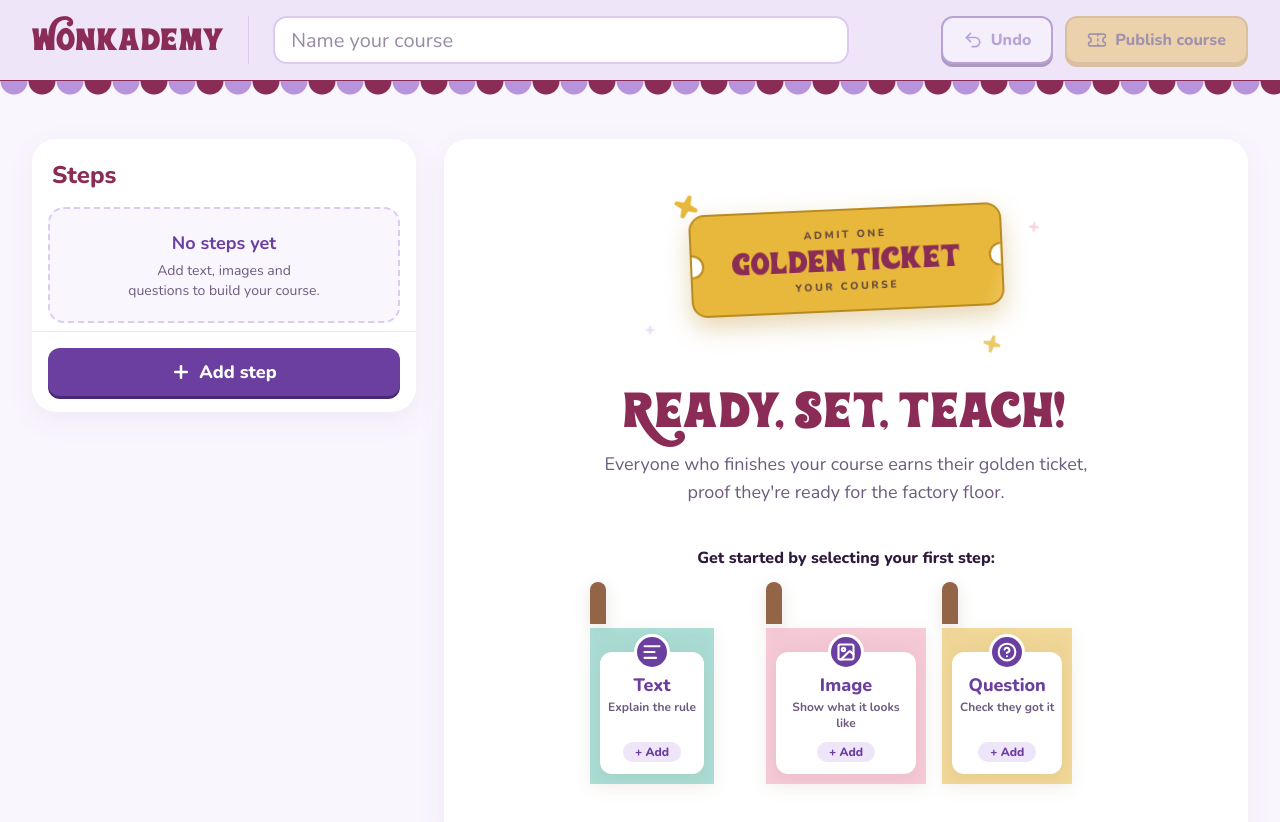
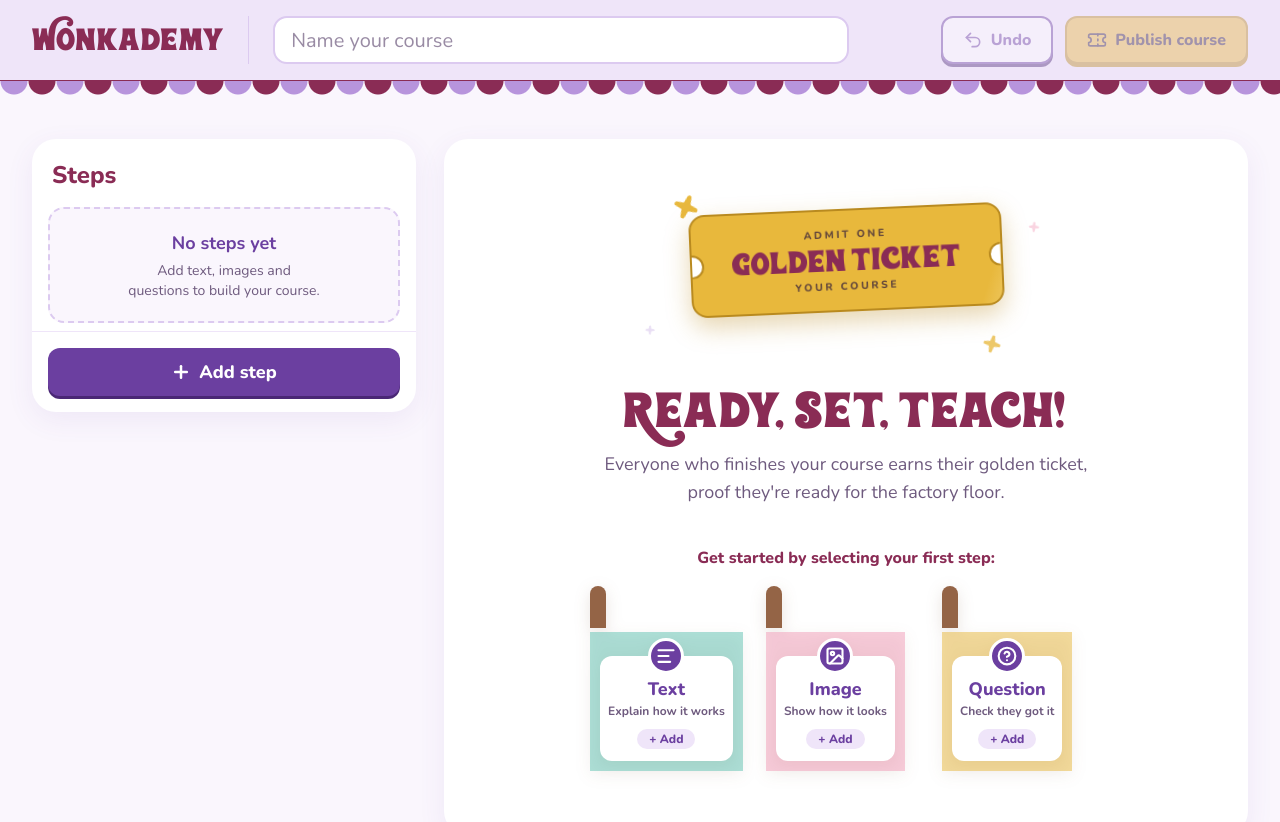
Before and after one commit to tirilg/wonka-course-builder, a React (Vite) app: page / in a window 1280 px wide. Shown: the top 822 px of the page. Built offline with nearby package versions, Linux system fonts and the light colour scheme.

Commit message:
feat/improve README and small improvements to comments

```diff
--- a/src/components/Header.tsx
+++ b/src/components/Header.tsx
@@ -86,7 +86,6 @@ export default function Header({
               onClick={onPublish}
               disabled={!!publishBlocker}
               title={publishBlocker ?? undefined}
-              // Dark gold border, like Undo's purple one, so both edges look equally thick
               className={`candy-press-gold ${headerButtonClass} border-gold-dark bg-gold text-ink hover:bg-[#dcab2f]`}
             >
               <Ticket aria-hidden="true" className="size-5" />
--- a/src/components/editor/EmptyEditor.tsx
+++ b/src/components/editor/EmptyEditor.tsx
@@ -70,10 +70,10 @@ export default function EmptyEditor({
         </p>
 
         <div
-          className="animate-pop-in mt-6 flex w-full flex-col gap-3"
+          className="animate-pop-in mt-6 flex w-full flex-col gap-4"
           style={popIn(320)}
         >
-          <p className="font-extrabold text-ink">
+          <p className="font-extrabold text-burgundy">
             Get started by selecting your first step:
           </p>
           <ChocolateBarButtons dispatch={dispatch} />
--- a/src/components/editor/StepEditor.tsx
+++ b/src/components/editor/StepEditor.tsx
@@ -17,8 +17,6 @@ type StepEditorProps = {
   dispatch: Dispatch<Action>;
 };
 
-// The editor card on the right: type toggle, the fields for the step's type,
-// and a banner if you come back to a step that isn't finished
 export default function StepEditor({
   step,
   index,
@@ -60,8 +58,6 @@ export default function StepEditor({
       </section>
 
       {/* Where you are in the course */}
-      {/* pt-6 above the text, and -mb-2 trims the card's 32px bottom padding to 24px,
-          so there's the same space above and below the text */}
       <footer className="-mb-2 border-t border-lavender pt-6 text-sm font-bold text-muted">
         Step {index + 1} of {total}
       </footer>
--- a/src/components/steps/DeleteStepModal.tsx
+++ b/src/components/steps/DeleteStepModal.tsx
@@ -2,14 +2,12 @@ import { useEffect, useRef } from "react";
 import { Trash2 } from "lucide-react";
 
 type DeleteStepModalProps = {
-  summary: string;
   onConfirm: () => void;
   onCancel: () => void;
 };
 
 // "Are you sure?" popup before deleting a step. Only on the page while it's open, like PublishModal.
 export default function DeleteStepModal({
-  summary,
   onConfirm,
   onCancel,
 }: DeleteStepModalProps) {
--- a/src/components/steps/StepListItem.tsx
+++ b/src/components/steps/StepListItem.tsx
@@ -5,6 +5,7 @@ import {
   CircleAlert,
   CircleCheck,
   Copy,
+  GripVertical,
   Trash2,
 } from "lucide-react";
 import type { Step } from "../../types";
@@ -85,7 +86,9 @@ export default function StepListItem({
     >
       {/* Top row: drag handle, number, type/summary and status icon */}
       <div className="flex items-center gap-3 px-4 py-3">
-        <GripIcon />
+        <div className="text-purple">
+          <GripVertical aria-hidden="true" className="size-5" />
+        </div>
 
         {/* Clicking the card selects the step for editing */}
         <button
@@ -183,7 +186,6 @@ export default function StepListItem({
       {/* Only on the page while it's open */}
       {confirmingDelete && (
         <DeleteStepModal
-          summary={getStepSummary(step)}
           onConfirm={() => dispatch({ type: "delete", id: step.id })}
           onCancel={() => setConfirmingDelete(false)}
         />
@@ -191,18 +193,3 @@ export default function StepListItem({
     </li>
   );
 }
-
-// Six-dot drag handle. Shows that the card can be dragged
-function GripIcon() {
-  return (
-    <svg
-      aria-hidden="true"
-      viewBox="0 0 10 16"
-      className="h-4 w-2.5 shrink-0 cursor-grab fill-purple"
-    >
-      {[2, 8, 14].map((y) =>
-        [2, 8].map((x) => <circle key={`${x}-${y}`} cx={x} cy={y} r="1.6" />),
-      )}
-    </svg>
-  );
-}
--- a/src/types.ts
+++ b/src/types.ts
@@ -4,9 +4,7 @@ export type StepType = "text" | "image" | "multipleChoice";
 // Single choice in multiple choice
 export type Choice = { id: string; text: string };
 
-// Single step in a course.
-// Every step stores the fields for all three types, so switching type
-// never loses what was written. Only the fields for `type` are shown.
+// Single step in a course
 export type Step = {
   id: string;
   type: StepType;
--- a/src/utils/steps.ts
+++ b/src/utils/steps.ts
@@ -17,8 +17,8 @@ export const STEP_TYPE_ICON: Record<StepType, LucideIcon> = {
 
 // A short hint about what each step type is for
 export const STEP_TYPE_HINT: Record<StepType, string> = {
-  text: "Explain the rule",
-  image: "Show what it looks like",
+  text: "Explain how it works",
+  image: "Show how it looks",
   multipleChoice: "Check they got it",
 };
 
```
Also changed, not shown: src/state/courseReducer.ts (+2 -8 lines), 1 other file (tests, documents, lock files or other folders).
